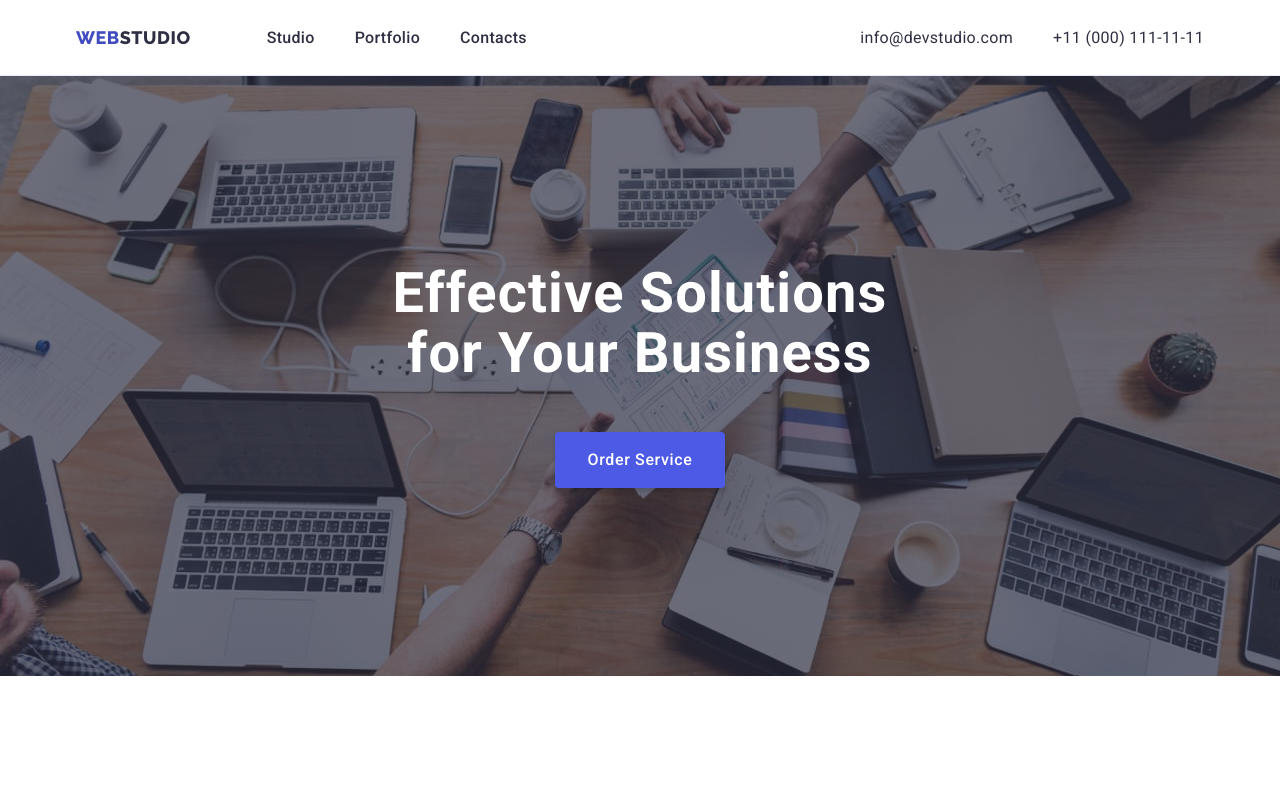
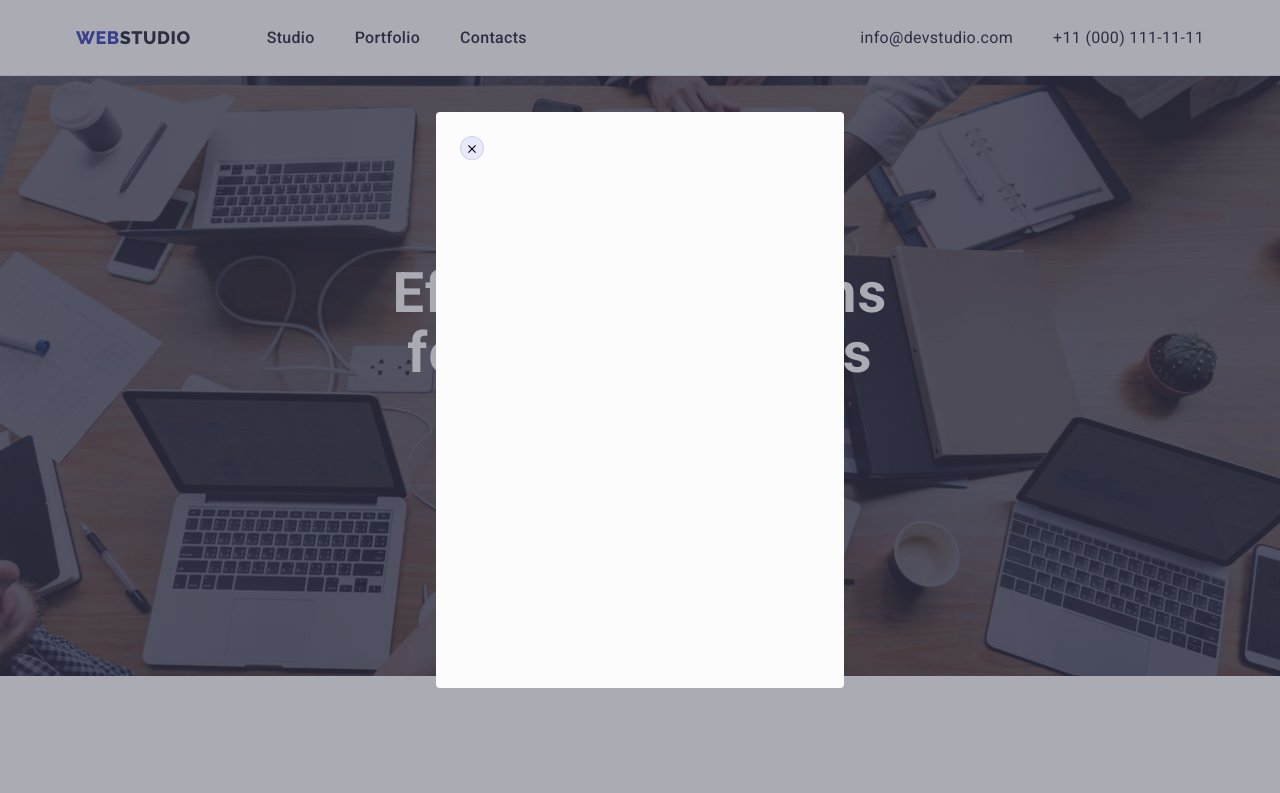
Before and after one commit to Oleksandr1992UKR/goit-markup-hw-05, a plain HTML site: page index.html in a window 1280 px wide. Shown: the top 793 px of the page. Drawn offline with nearby package versions, Linux system fonts and the light colour scheme.

Commit message:
created a new repository 5

```diff
--- a/css/styles.css
+++ b/css/styles.css
@@ -597,3 +597,40 @@ body {
   border: 1px solid #E7E9FC;
   border-top-width: 0px;
 }
+
+/* <<<<==== Модалка ====>>>> */
+
+.data-modal {
+  position: fixed;
+  top: 0;
+  width: 100%;
+  height: 100%;
+  background-color: rgba(46, 47, 66, 0.4);;
+}
+
+.data-modal-open {
+  position: absolute;
+  width: 408px;
+  top: 50%;
+  left: 50%;
+  transform: translate(-50%, -50%);
+  min-height: 576px;
+  border-radius: 4px;
+  padding: 24px;
+  background: #FCFCFC;
+}
+
+.data-modal-close {
+  margin-left: 0;
+  width: 24px;
+  height: 24px;
+  color: #2E2F42;
+  background: #E7E9FC;
+  border: 1px solid rgba(0, 0, 0, 0.1);
+  border-radius: 50%;
+}
+
+.data-modal-close:is(:focus, :hover) {
+  background: #404BBF;
+
+}
--- a/index.html
+++ b/index.html
@@ -380,5 +380,14 @@
             </div>
         </div>
     </footer>
+    <div class="data-modal">
+        <div class="data-modal-open">
+            <button class="data-modal-close" type="button">
+                <svg width="8px" height="8px">
+                    <use href="./images/modal-close.svg#icon-modal-close"></use>
+                </svg>
+            </button>
+        </div>
+    </div>
 </body>
 </html>
```
Also changed, not shown: images/icons-2.svg (deleted), images/modal-close.svg (added).
